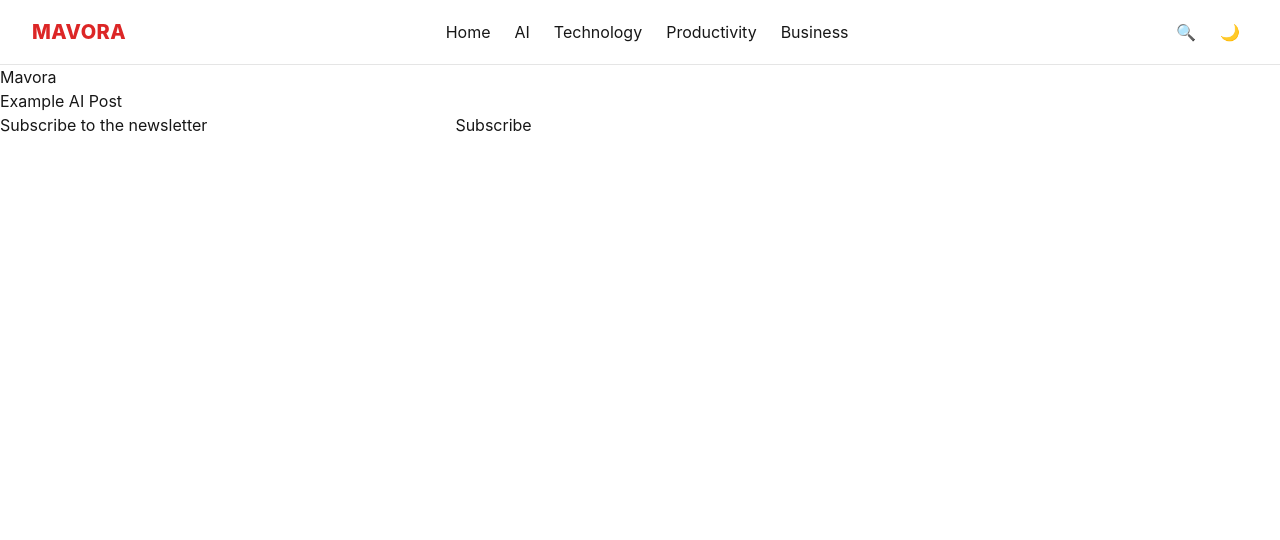
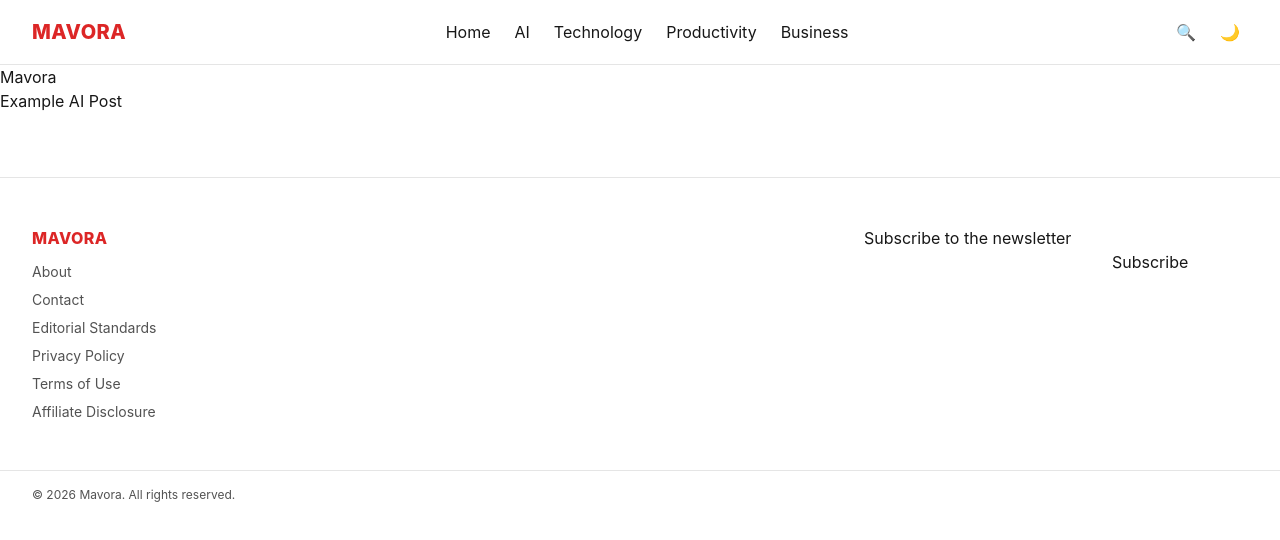
Before and after one commit to SoujanyaDasRoy/Mavora, a Next.js app: page / in a window 1280 px wide. Shown: the top 540 px of the page. Built offline with nearby package versions, Linux system fonts and the light colour scheme.

Commit message:
feat: add site footer with link list and newsletter signup

```diff
--- a/app/layout.tsx
+++ b/app/layout.tsx
@@ -1,7 +1,7 @@
 import type { Metadata } from "next";
 import { Geist, Geist_Mono } from "next/font/google";
 import { Header } from "@/components/Header";
-import { NewsletterSignup } from "@/components/NewsletterSignup";
+import { Footer } from "@/components/Footer";
 import "./globals.css";
 
 const geistSans = Geist({
@@ -42,9 +42,7 @@ export default function RootLayout({
       <body>
         <Header />
         {children}
-        <footer>
-          <NewsletterSignup />
-        </footer>
+        <Footer />
       </body>
     </html>
   );
--- /dev/null
+++ b/components/Footer.tsx
@@ -0,0 +1,30 @@
+import Link from 'next/link'
+import { NewsletterSignup } from './NewsletterSignup'
+
+export function Footer() {
+  return (
+    <footer className="border-t border-[var(--color-border)] mt-16">
+      <div className="mx-auto max-w-[1280px] px-6 md:px-8 py-12 flex flex-col md:flex-row justify-between gap-8">
+        <div>
+          <p className="font-extrabold tracking-wide text-[var(--color-accent)] mb-3">MAVORA</p>
+          <nav className="flex flex-col gap-2 text-sm text-[var(--color-fg-muted)]">
+            <Link href="/about" className="hover:text-[var(--color-accent)]">About</Link>
+            <Link href="/contact" className="hover:text-[var(--color-accent)]">Contact</Link>
+            <Link href="/editorial-standards" className="hover:text-[var(--color-accent)]">Editorial Standards</Link>
+            <Link href="/privacy" className="hover:text-[var(--color-accent)]">Privacy Policy</Link>
+            <Link href="/terms" className="hover:text-[var(--color-accent)]">Terms of Use</Link>
+            <Link href="/affiliate-disclosure" className="hover:text-[var(--color-accent)]">Affiliate Disclosure</Link>
+          </nav>
+        </div>
+
+        <div className="max-w-sm">
+          <NewsletterSignup />
+        </div>
+      </div>
+
+      <div className="border-t border-[var(--color-border)] px-6 md:px-8 py-4 text-xs text-[var(--color-fg-muted)]">
+        © {new Date().getFullYear()} Mavora. All rights reserved.
+      </div>
+    </footer>
+  )
+}
```
